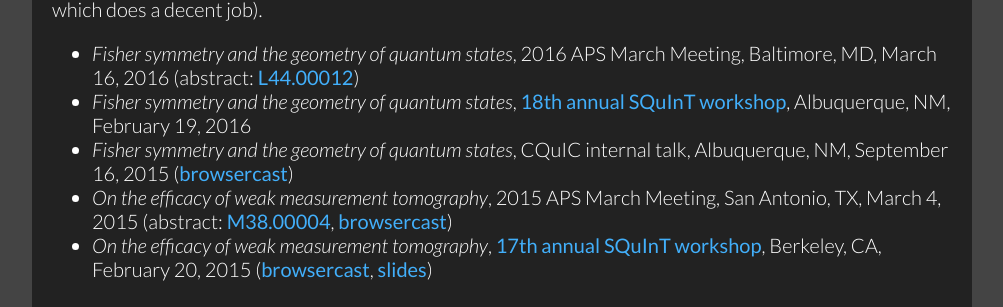
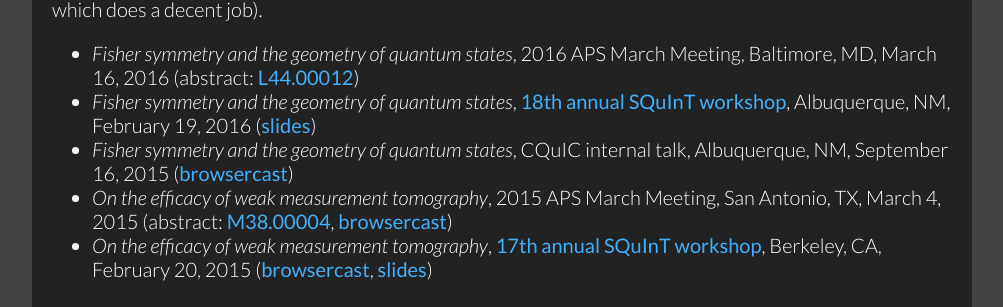
Before and after one commit to jarthurgross/website, a Jekyll site: the page built from research/index.md, in a window 1280 px wide. Shown: the part 850-1157 px from the top of the page, without its empty margins (138-1141 px from the left). Built offline with Jekyll 4.4.1, drawn with Linux system fonts in a browser that asks for light colours; Markdown is read by kramdown in place of the engine named in the settings.

Commit message:
Add SQuInT 2016 talk

```diff
--- a/research/index.md
+++ b/research/index.md
@@ -46,7 +46,7 @@ job).
   Baltimore, MD, March 16, 2016 (abstract: [L44.00012][aps16abs])
 * *Fisher symmetry and the geometry of quantum states*,
   [18th annual SQuInT workshop][squint16],
-  Albuquerque, NM, February 19, 2016
+  Albuquerque, NM, February 19, 2016 ([slides][squint16slides])
 * *Fisher symmetry and the geometry of quantum states*, CQuIC internal talk,
   Albuquerque, NM, September 16, 2015 ([browsercast][fsgqsbc])
 * *On the efficacy of weak measurement tomography*, 2015 APS March Meeting, San
```
Also changed, not shown: other parts of research/index.md (+1 -0 lines).
